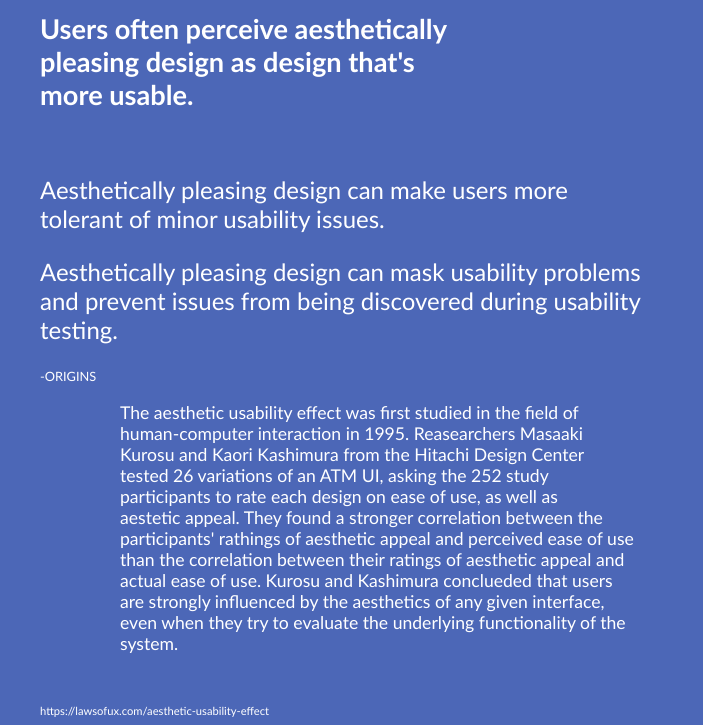
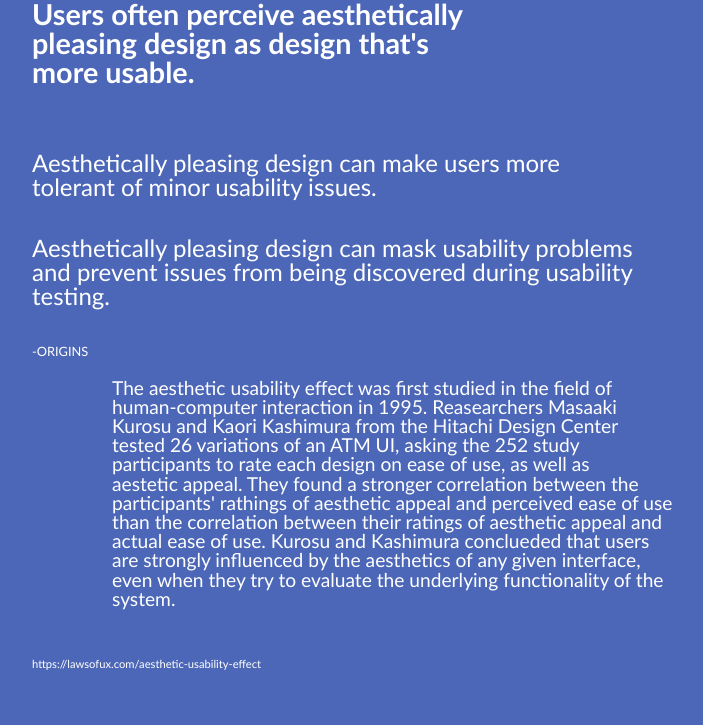
Before and after one commit to tsimonson00/Intro-to-web-design, a plain HTML site: page weekly/w4/div2.html in a window 1280 px wide. Shown: the part 176-901 px from the top of the page, without its empty margins (143-846 px from the left). After the commit the page ends 846 px from the top, so only its background shows below. Drawn offline with Linux system fonts and the light colour scheme.

Commit message:
Add files via upload

```diff
--- a/weekly/w4/css/div2.css
+++ b/weekly/w4/css/div2.css
@@ -1,5 +1,48 @@
 @charset "UTF-8"
 #wrapper {
+}
+html, body, div, span, applet, object, iframe,
+h1, h2, h3, h4, h5, h6, p, blockquote, pre,
+a, abbr, acronym, address, big, cite, code,
+del, dfn, em, img, ins, kbd, q, s, samp,
+small, strike, strong, sub, sup, tt, var,
+b, u, i, center,
+dl, dt, dd, ol, ul, li,
+fieldset, form, label, legend,
+table, caption, tbody, tfoot, thead, tr, th, td,
+article, aside, canvas, details, embed,
+figure, figcaption, footer, header, hgroup,
+menu, nav, output, ruby, section, summary,
+time, mark, audio, video {
+	margin: 0;
+	padding: 0;
+	border: 0;
+	font-size: 100%;
+	font: inherit;
+	vertical-align: baseline;
+}
+/* HTML5 display-role reset for older browsers */
+article, aside, details, figcaption, figure,
+footer, header, hgroup, menu, nav, section {
+	display: block;
+}
+body {
+	line-height: 1;
+}
+ol, ul {
+	list-style: none;
+}
+blockquote, q {
+	quotes: none;
+}
+blockquote:before, blockquote:after,
+q:before, q:after {
+	content: '';
+	content: none;
+}
+table {
+	border-collapse: collapse;
+	border-spacing: 0;
 }
 body {
 	background-color: #4C67B7;
@@ -34,19 +77,22 @@ h1 {
 	margin-top: 20px;
 }
 h2 {
-	font-size: 1.7em;
+	font-size: 1.8em;
 	margin-bottom: 37px;
+	font-weight:bold;
 }
 h3 {
 	font-size:1.5em;
 	font-weight:normal;
+	margin-bottom: 37px;
 }
 h4 {
 	font-weight:normal;
 	font-size: 0.8em;
+	margin-bottom: 20px;
 }
 p {
-	font-size:1.1em;
+	font-size:1.2em;
 }
 small {
 	font-size:0.7em;
```
